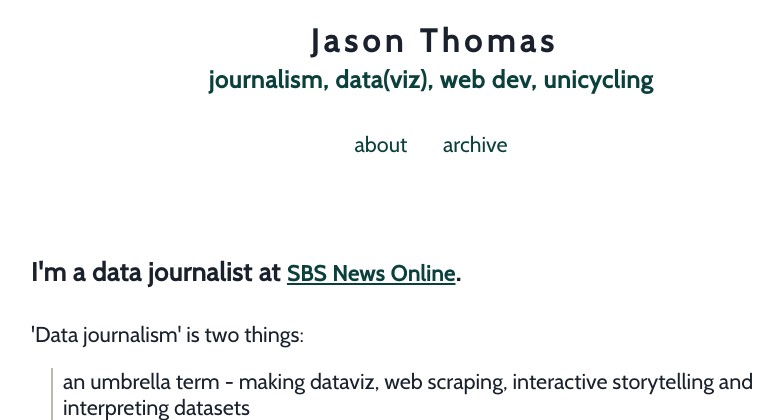
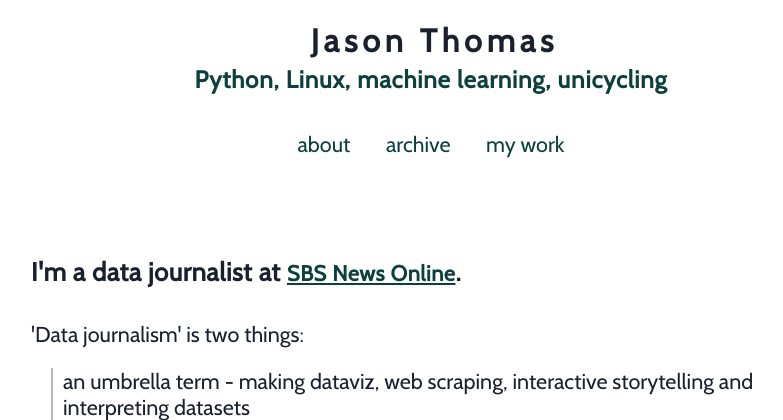
Before and after one commit to pulling-star/jason-thomas.zyx, a Flask app: page /about in a window 1280 px wide. Shown: the top 420 px of the page, without its empty margins (209-992 px from the left). Run offline with Flask 2, Linux system fonts and the light colour scheme; some libraries are stand-ins or nearby versions.

Commit message:
Changing layout with new header, no longer journalism, now its about coding and machine learning

```diff
--- a/templates/layout.html
+++ b/templates/layout.html
@@ -1,17 +1,19 @@
 <!doctype html>
-<title>Jason Thomas - journalism, data and dataviz, web dev</title>
+<title>Jason Thomas - Python, Linux, machine learning, unicycling</title>
 <link rel="stylesheet" href="{{ url_for('static', filename='default.css') }}">
 <link rel=stylesheet type=text/css href="{{ url_for('static', filename='style.css') }}">
 <link rel="shortcut icon" href="{{ url_for('static', filename='favicon.ico') }}">
 <script src="{{ url_for('static', filename='highlight.pack.js') }}"></script>
-<script src="{{ url_for('static', filename='jquery-2.1.4.min.js') }}"></script>
 <div class=topBanner>
-  <h1>Jason Thomas</h1>
-  <h4>journalism, data(viz), web dev, unicycling</h4>
+  <a href="/">
+    <h1>Jason Thomas</h1>
+    <h4>Python, Linux, machine learning, unicycling</h4>
+  </a>
 </div>
 <div class=topLinks>
   <a href="{{ url_for('about') }}">about</a>
   <a href="{{ url_for('show_archive') }}">archive</a>
+  <a href="{{ url_for('my_work') }}">my work</a>
 </div>
 <div class=page>
   {% for message in get_flashed_messages() %}
@@ -27,4 +29,3 @@
   {% endif %}
 </div>
 <script>hljs.initHighlightingOnLoad();</script>
-<script src="static/main.js"></script>
```
